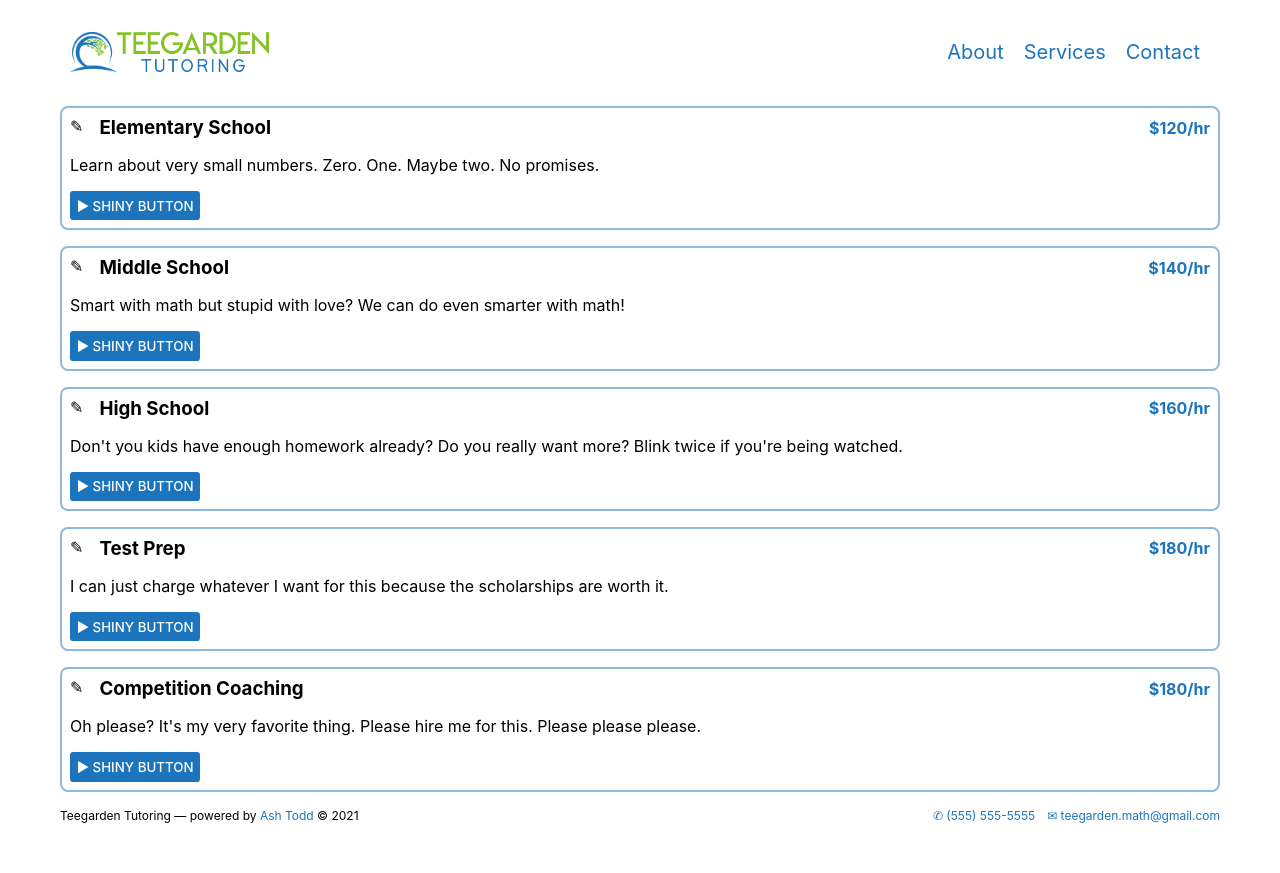
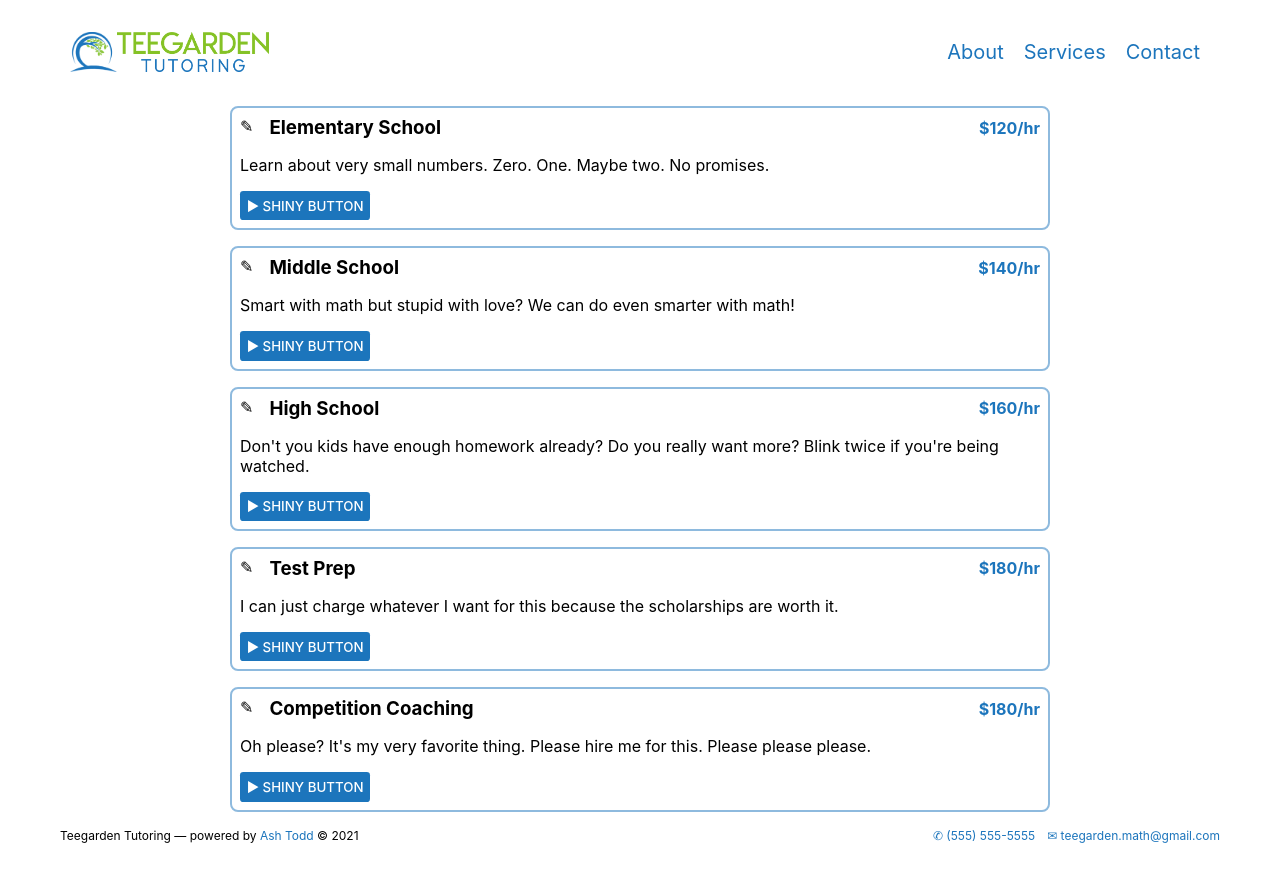
Before and after one commit to TeegardenTutoring/TeegardenTutoring.github.io, a React (Create React App) app: page /services in a window 1280 px wide. Built offline with nearby package versions, Linux system fonts and the light colour scheme.

Commit message:
restrict width

```diff
--- a/src/App.scss
+++ b/src/App.scss
@@ -104,6 +104,9 @@ section {
 }
 
 .quizlet {
+
+  max-width: 800px;
+  margin: auto;
   padding: 1em;
   background-color: lightgray;
 
@@ -180,7 +183,9 @@ footer {
 
 .service {
   position: relative;
+  margin: auto;
   margin-bottom: 1em;
+  max-width: 800px;
 
   border: 2px solid $blue-li-50;
   border-radius: .5em;
```
